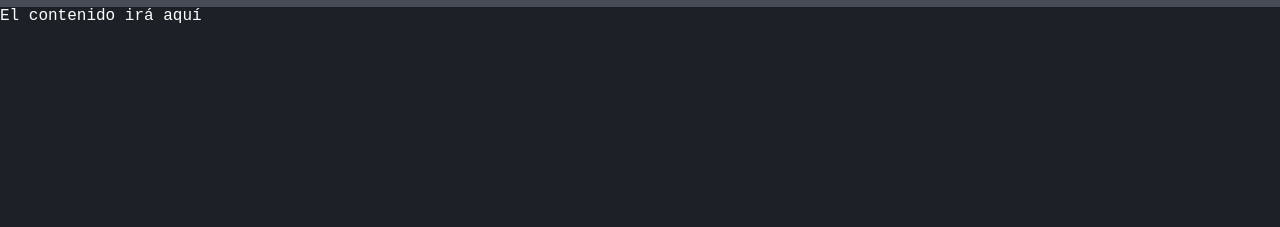
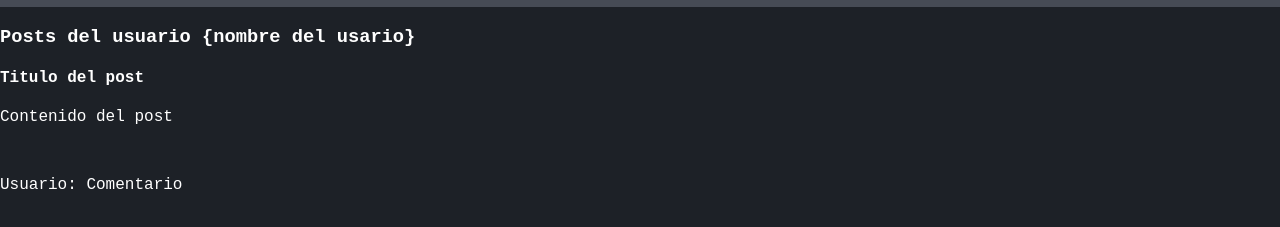
Before and after one commit to denisarangue/curso-git, a plain HTML site: page index.html in a window 1280 px wide. Shown: the part 63-290 px from the top of the page. Drawn offline with Linux system fonts and the light colour scheme; a web font is replaced by a local one.

Commit message:
Add post html

```diff
--- a/index.html
+++ b/index.html
@@ -15,8 +15,14 @@
         <img class="logo" src="Img/git.png">
         <h1>Blog Curso Git & GitHub</h1>
     </div>
-    <div>
-         El contenido irá aquí
+    <div class="container" id="content">
+        <h3>Posts del usuario {nombre del usario}</h3>
+        <div class="post">
+            <h4>Titulo del post</h4>
+            <p>Contenido del post</p>
+            <br>
+            <p><span>Usuario:</span> Comentario</p>
+        </div>
     </div>
 </body>
 </html>
```
